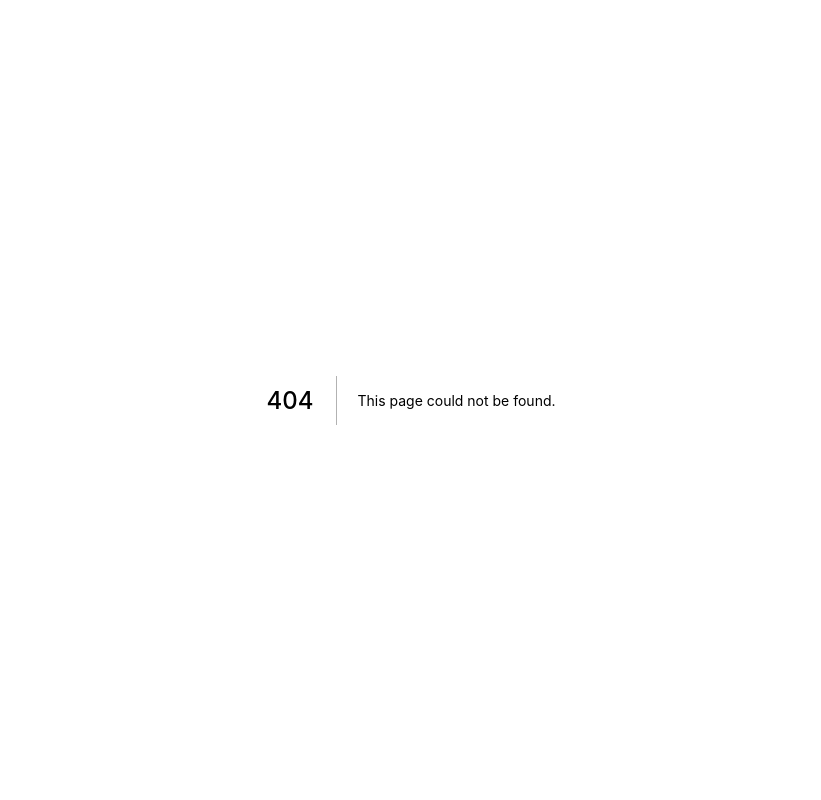
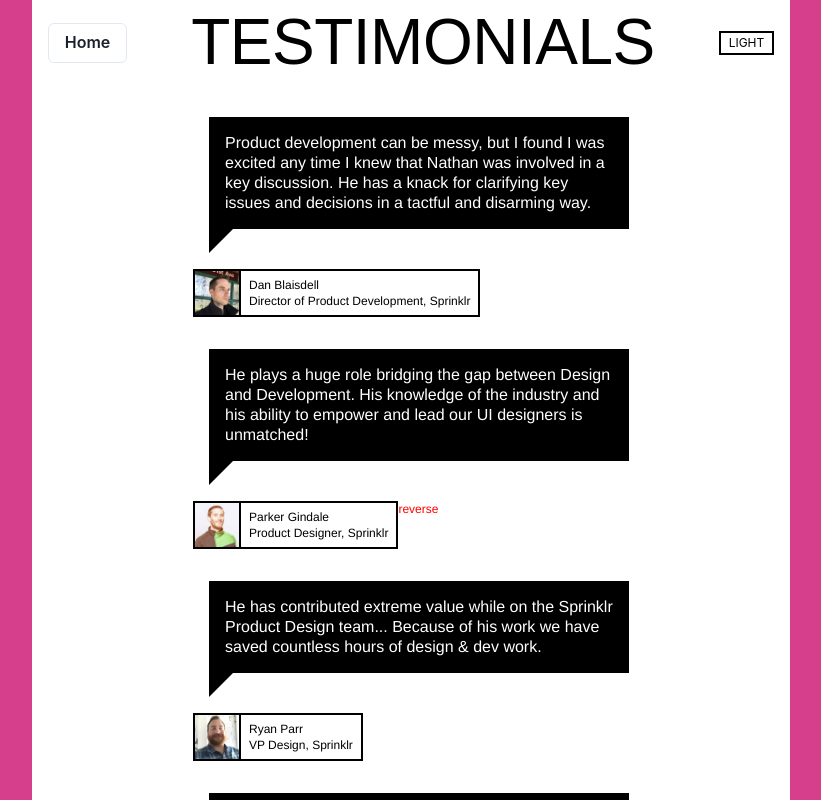
Before and after one commit to rttnbrgr/homebase, a Next.js app: page /reviews in a window 1280 px wide. Before the commit this address had no page. Shown: the top 800 px of the page, without its empty margins (229-1050 px from the left). Built offline with nearby package versions, Linux system fonts and the light colour scheme.

Commit message:
add initial draft

```diff
--- /dev/null
+++ b/components/reviews/index.tsx
@@ -0,0 +1,146 @@
+import React from "react";
+import styled from "@emotion/styled";
+import {
+  VStack,
+  BoxProps,
+  Box,
+  TextProps,
+  Text,
+  Image,
+  ImageProps
+} from "@chakra-ui/react";
+
+// const StyledReview = styled.article`
+const reviewStyles: BoxProps = {
+  margin: "0 0 32px 16px"
+};
+
+const reviewTextStyle: TextProps = {
+  fontFamily: '"Helvetica", sans-serif',
+  fontSize: "1em",
+  lineHeight: "1.25",
+  color: "bg"
+};
+
+const reviewBoxStyles: BoxProps = {
+  bg: "onBg",
+  p: "1em",
+  position: "relative",
+  _after: {
+    content: '""',
+    position: "absolute",
+    display: "inline-block",
+    left: 0,
+    top: "100%",
+    borderTop: "24px solid",
+    borderTopColor: "onBg",
+    borderRight: "24px solid transparent"
+  }
+};
+
+//   /* Reverse */
+//   ${({ reverse, theme }) =>
+//     reverse &&
+//     css`
+//       margin-right: 1em;
+//       margin-left: 0;
+//       .box {
+//         &::after {
+//           content: "";
+//           position: absolute;
+//           display: inline-block;
+//           left: initial;
+//           right: 0;
+//           border-right: none;
+//           right: 0;
+//           border-left: 24px solid transparent;
+//         }
+//       }
+//     `};
+
+const userStyles: BoxProps = {
+  display: "flex",
+  mt: "0.5rem"
+};
+
+const avatarStyles: ImageProps = {
+  flex: "0 0 48px",
+  width: "48px",
+  height: "48px",
+  border: "2px solid transparent",
+  borderColor: "onBg"
+};
+
+const metaStyles: BoxProps = {
+  padding: "0 0.5em",
+  display: "flex",
+  justifyContent: "center",
+  flexDirection: "column",
+  border: "2px solid transparent",
+  borderColor: "onBg",
+  color: "onBg",
+  borderLeft: "none",
+  background: "bg"
+};
+
+const sharedTextStyles: TextProps = {
+  fontFamily: '"Helvetica", sans-serif',
+  fontSize: "0.75em",
+  lineHeight: "1.33333333"
+};
+
+//   /* Reverse */
+//   ${({ reverse, theme }) =>
+//     reverse &&
+//     css`
+//       flex-direction: row-reverse;
+//       text-align: right;
+
+//       .meta {
+//         border: 2px solid ${theme.colors.text};
+//         border-right: none;
+//       }
+//     `};
+
+type ReviewProps = {
+  name: string;
+  title: string;
+  avatar: StaticImageData;
+  fullText?: string;
+  reviewText: string;
+  //
+  reverse?: any;
+};
+
+const Review = ({
+  reviewText,
+  avatar,
+  name,
+  title,
+  reverse = false
+}: ReviewProps) => (
+  <VStack padding="4" as="article" align="left">
+    <Box {...reviewStyles}>
+      <Box {...reviewBoxStyles}>
+        <Text {...reviewTextStyle} as="p">
+          {reviewText}
+        </Text>
+      </Box>
+    </Box>
+    <Box {...userStyles}>
+      <Image src={avatar.src} alt="profile" {...avatarStyles} />
+      <Box {...metaStyles}>
+        <Text as="h2" {...sharedTextStyles}>
+          {name}
+        </Text>
+        <Text as="h3" {...sharedTextStyles}>
+          {title}
+        </Text>
+      </Box>
+      {!!reverse && <Text {...sharedTextStyles}>reverse</Text>}
+    </Box>
+  </VStack>
+);
+
+// export default Review;
+export { Review };
--- /dev/null
+++ b/pages/reviews.tsx
@@ -0,0 +1,165 @@
+import React, { useState } from "react";
+import Head from "next/head";
+import Meta from "../components/meta";
+import {
+  Box,
+  BoxProps,
+  Button,
+  ButtonProps,
+  ChakraProvider,
+  Text,
+  TextProps
+} from "@chakra-ui/react";
+import theme from "../theme";
+import reviews from "../lib/reviews";
+import { Review } from "../components/reviews";
+
+type LayoutProps = {
+  children: React.ReactNode;
+};
+
+const LayoutFork = ({ children }: LayoutProps) => {
+  return (
+    <>
+      <Meta />
+      <Head>
+        {/* do I need these? */}
+        <meta charSet="UTF-8" />
+        <meta name="viewport" content="width=device-width, initial-scale=1.0" />
+        <meta httpEquiv="X-UA-Compatible" content="ie=edge" />
+        <title>R T T N B R G R | 🤢🍔</title>
+      </Head>
+      <div className="min-h-screen flex justify-center items-center">
+        <main>{children}</main>
+      </div>
+    </>
+  );
+};
+
+const headerStyles: BoxProps = {
+  backgroundColor: "bg",
+  textAlign: "center",
+  display: "flex",
+  justifyContent: "space-between",
+  alignItems: "center",
+  padding: "0 1em"
+};
+
+// export const StyledButton = styled.button`
+// `;
+
+const buttonStyles: ButtonProps = {
+  borderWidth: "2px",
+  borderStyle: "solid",
+  borderColor: "onBg",
+  borderRadius: "none",
+  backgroundColor: "bg",
+  color: "onBg",
+  padding: "0 8px",
+  height: "2em",
+  fontSize: "0.75rem",
+  lineHeight: "1",
+  textTransform: "uppercase",
+  fontFamily: "inherit",
+  fontWeight: "inherit",
+  _focus: {
+    outline: "none"
+  },
+  /* link styles */
+  textDecoration: "none"
+  // width: "3.5rem"
+};
+
+const headerTextStyle: TextProps = {
+  // base
+  margin: 0,
+  padding: 0,
+  fontFamily: "sans-serif",
+  lineHeight: 1,
+  //
+  color: "onBg",
+  fontSize: { base: "1.5em", md: "4em" },
+  lineHeight: "1.3333333333",
+  padding: {
+    base: "0.83333333333em 0",
+    md: "0 1em"
+  },
+  textTransform: "uppercase",
+  letterSpacing: "-0.5px"
+};
+
+const appHeroStyles: BoxProps = {
+  backgroundColor: "bg",
+  // color: "onBg",
+  color: "red",
+  minHeight: "100vh",
+  display: "flex",
+  flexDirection: "column",
+  alignItems: "center",
+  justifyContent: "flex-start"
+  // color: "white"
+};
+
+const reviewColumnStyles: BoxProps = {
+  mx: "auto",
+  p: "1em",
+  pb: "3em",
+  maxWidth: "500px"
+};
+
+type ReviewProps = {};
+
+// function Reviews({ Component, pageProps }: ReviewProps) {
+function Reviews({}: ReviewProps) {
+  const [currentTheme, setTheme] = useState("light");
+
+  const toggleTheme = () => {
+    console.log("currentTheme2: ", currentTheme);
+    if (currentTheme === "dark") {
+      setTheme("light");
+    } else {
+      setTheme("dark");
+    }
+  };
+
+  return (
+    <ChakraProvider theme={theme}>
+      <Box layerStyle="debug">
+        <LayoutFork>
+          <Box {...headerStyles}>
+            <Button>Home</Button>
+            <Text {...headerTextStyle}>Testimonials</Text>
+            <Button {...buttonStyles} onClick={() => toggleTheme()}>
+              {currentTheme}
+            </Button>
+          </Box>
+          <Box {...appHeroStyles}>
+            <Box {...reviewColumnStyles}>
+              {reviews.map((review, i) => {
+                const { name, title, avatar, reviewText } = review;
+                return (
+                  <Review
+                    name={name}
+                    title={title}
+                    avatar={avatar}
+                    reverse={i % 2}
+                    reviewText={reviewText}
+                    key={i}
+                  />
+                );
+              })}
+            </Box>
+          </Box>
+        </LayoutFork>
+      </Box>
+    </ChakraProvider>
+  );
+}
+
+export default Reviews;
+
+export const getStaticProps = async () => {
+  return {
+    props: {}
+  };
+};
```
